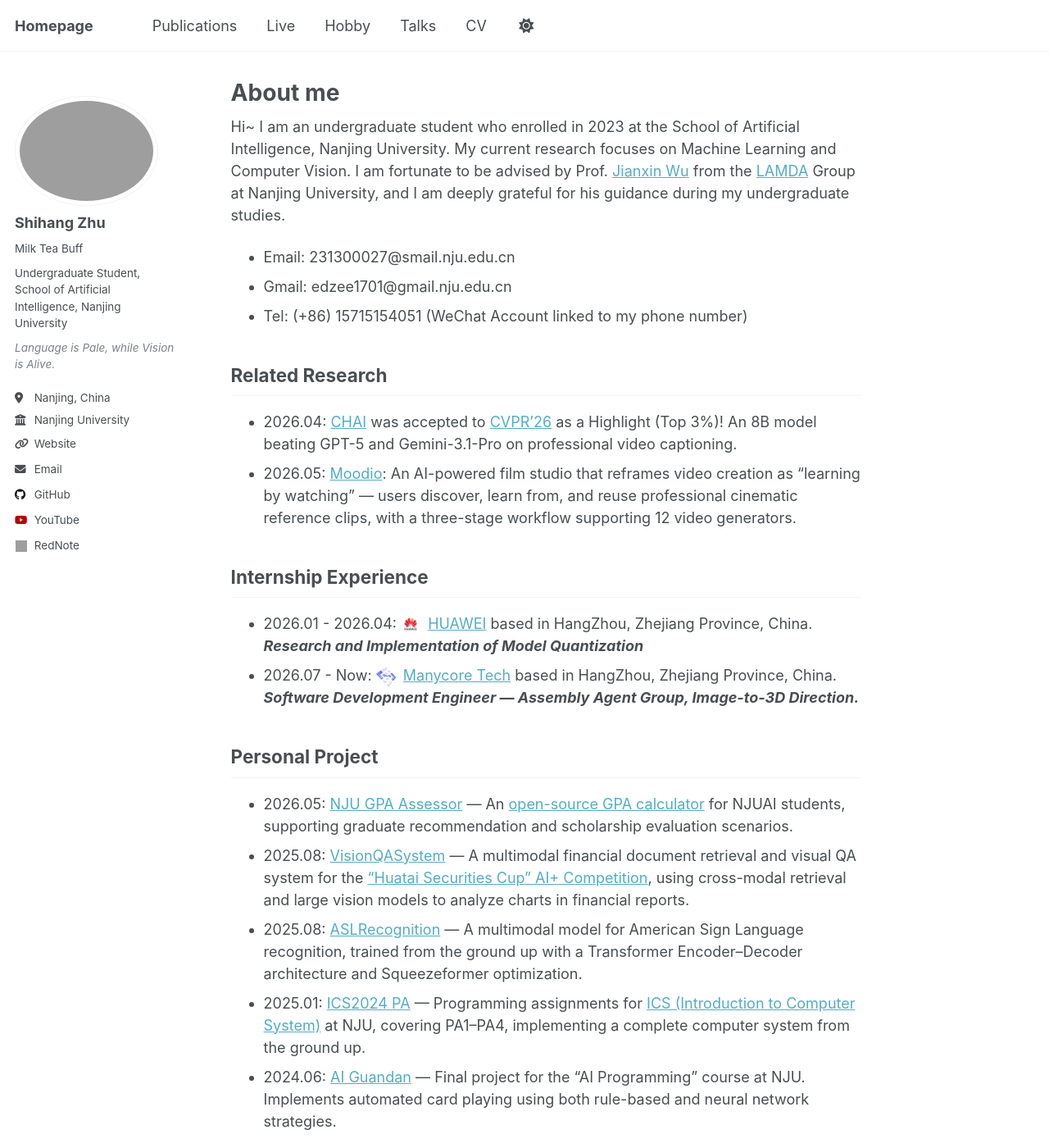
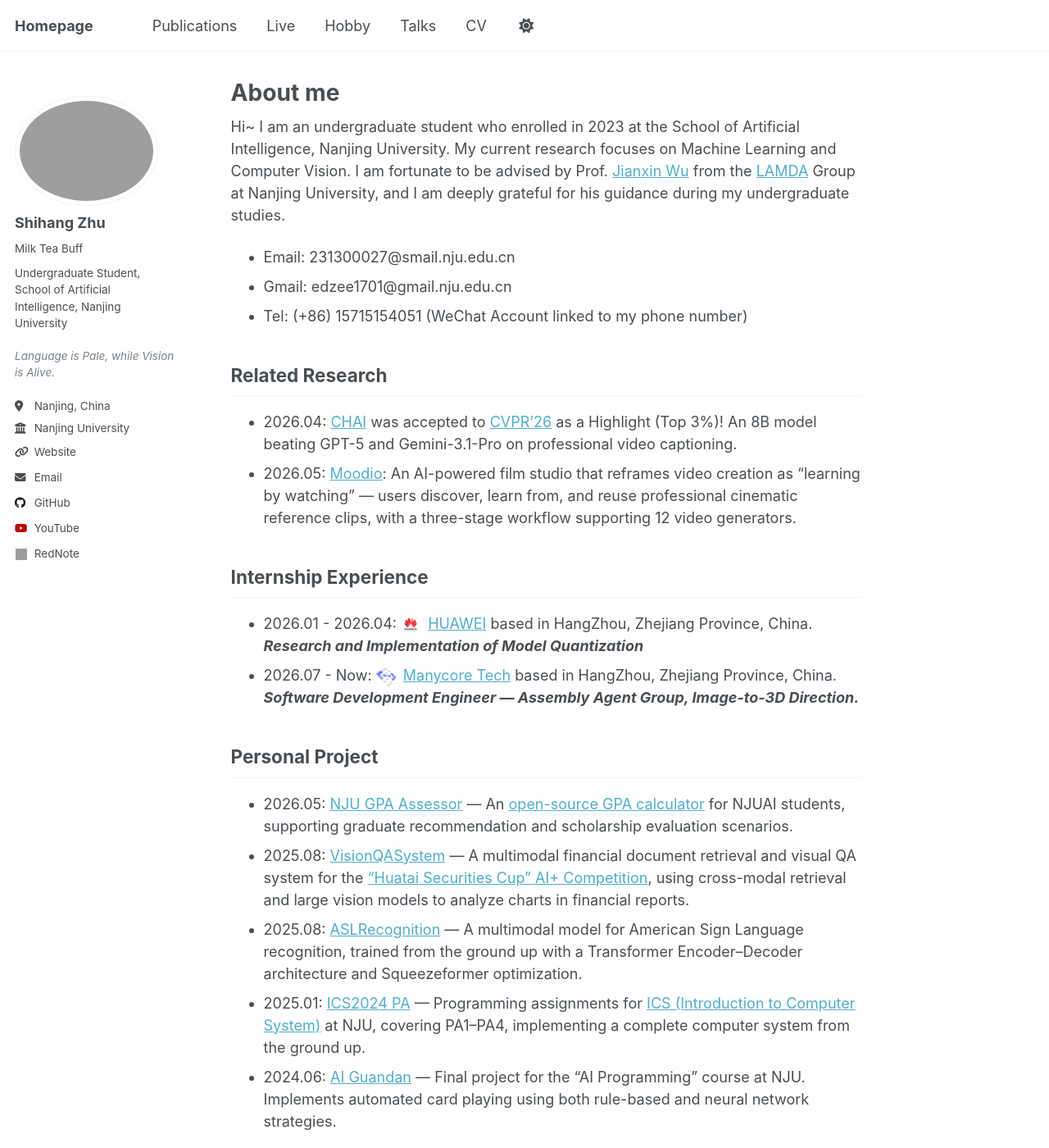
Before and after one commit to edzee3000/edzee3000.github.io, a Jekyll site: the page built from _pages/about.md, in a window 1280 px wide and 1400 px high. Shown: the whole window at 82% size. Built offline with Jekyll 4.4.1, drawn with Linux system fonts in a browser that asks for light colours; a script that is not in the unit is left out; grey boxes are pictures that could not be loaded.

Commit message:
Fix motto spacing: consistent margin-top with other sidebar items

```diff
--- a/_sass/layout/_sidebar.scss
+++ b/_sass/layout/_sidebar.scss
@@ -164,7 +164,7 @@
   font-size: 0.85em;
 
   @include breakpoint($large) {
-    margin-top: -10px;
+    margin-top: 0;
     margin-bottom: 20px;
   }
 }
```
